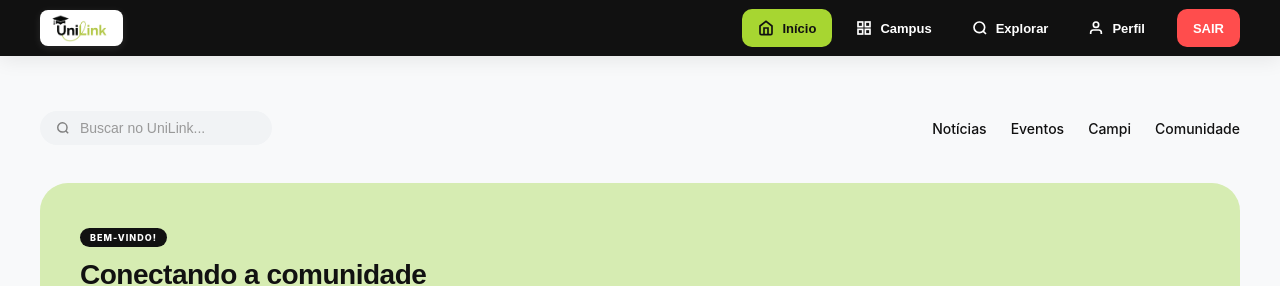
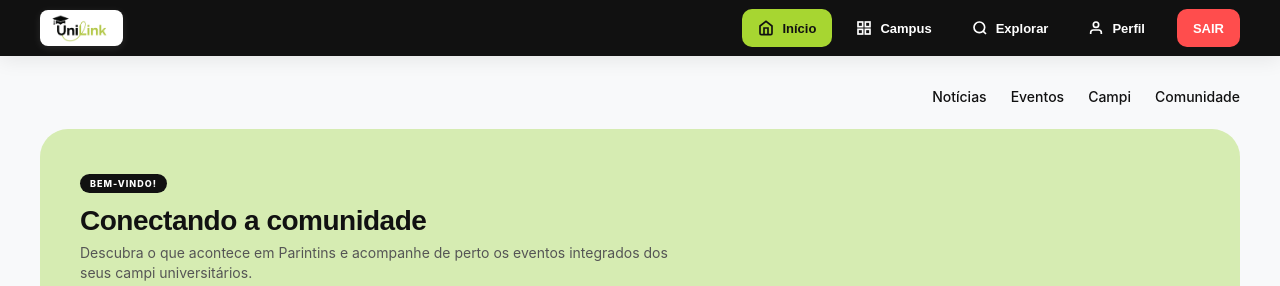
Before and after one commit to unilinkpin/unilink, a React (Vite) app in the folder unilink-web/: page /home in a window 1280 px wide. Shown: the top 286 px of the page. Built offline with nearby package versions, Linux system fonts and the light colour scheme; no server answers.

Commit message:
Ajustes na pesquisa da home

```diff
--- a/unilink-web/src/features/discovery/views/Explorar.styles.ts
+++ b/unilink-web/src/features/discovery/views/Explorar.styles.ts
@@ -20,11 +20,12 @@ export const HeaderWrapper = styled.header`
   display: flex;
   justify-content: space-between;
   align-items: center;
-  margin-bottom: 32px;
+  margin-bottom: 24px;
   gap: 24px;
   @media (max-width: 1024px) {
     flex-direction: column;
-    align-items: flex-start;
+    align-items: stretch;
+    gap: 16px;
   }
 `;
 
@@ -34,9 +35,9 @@ export const HeaderLeftRow = styled.div`
   gap: 32px;
   flex: 1;
   width: 100%;
-  @media (max-width: 600px) {
+  @media (max-width: 1024px) {
     flex-direction: column;
-    align-items: flex-start;
+    align-items: stretch;
     gap: 16px;
   }
 `;
@@ -59,13 +60,18 @@ export const SearchBar = styled.div`
   background: ${colors.white};
   border-radius: 24px;
   border: 1px solid ${colors.border};
+  box-sizing: border-box;
   input {
     border: none;
     outline: none;
     width: 100%;
     font-size: 15px;
     color: ${colors.black};
+    background: transparent;
     &::placeholder { color: ${colors.textSecondary}; }
+  }
+  @media (max-width: 1024px) {
+    max-width: 100%;
   }
 `;
 
@@ -110,6 +116,9 @@ export const CategoriesContainer = styled.div`
   border-bottom: 1px solid ${colors.border};
   padding-bottom: 12px;
   overflow-x: auto;
+  width: 100%;
+  box-sizing: border-box;
+  -webkit-overflow-scrolling: touch;
   &::-webkit-scrollbar {
     display: none;
   }
--- a/unilink-web/src/features/discovery/views/Home.styles.ts
+++ b/unilink-web/src/features/discovery/views/Home.styles.ts
@@ -24,44 +24,27 @@ export const LogoTitle = styled.h1`
 
 export const Header = styled.header`
   display: flex;
-  justify-content: space-between;
+  justify-content: flex-end;
   align-items: center;
-  height: 80px;
-  background-color: transparent;
   width: 100%;
   box-sizing: border-box;
-  margin-bottom: 15px;
+  margin-bottom: 24px;
+  @media (max-width: 768px) {
+    justify-content: center;
+  }
 `;
 
 export const HeaderLeft = styled.div`
-  display: flex;
-  align-items: center;
-  gap: 16px;
+  display: none;
 `;
 
 export const HeaderRight = styled.div`
   display: flex;
   align-items: center;
-  gap: 32px;
-`;
-
-export const SearchBar = styled.div`
-  display: flex;
-  align-items: center;
-  background-color: #F1F3F5;
-  border-radius: 20px;
-  padding: 8px 16px;
-  gap: 8px;
-  width: 200px;
-  input {
-    border: none;
-    background: transparent;
-    outline: none;
-    font-size: 14px;
+  gap: 24px;
+  @media (max-width: 768px) {
     width: 100%;
-    &::placeholder {
-      color: #999;
-    }
+    justify-content: center;
   }
 `;
 
@@ -79,22 +62,9 @@ export const NavLinks = styled.nav`
     }
   }
   @media (max-width: 768px) {
-    display: none;
-  }
-`;
-
-export const ButtonEntrar = styled.button`
-  background-color: #ff4d4d;
-  color: ${colors.white};
-  border: none;
-  border-radius: 20px;
-  padding: 8px 24px;
-  font-weight: 700;
-  font-size: 14px;
-  cursor: pointer;
-  transition: background-color 0.2s;
-  &:hover {
-    background-color: #ff3333;
+    width: 100%;
+    justify-content: space-around;
+    gap: 8px;
   }
 `;
 
--- a/unilink-web/src/features/discovery/views/Home.tsx
+++ b/unilink-web/src/features/discovery/views/Home.tsx
@@ -79,15 +79,7 @@ export default function Home() {
   return (
     <Layout>
       <S.Header>
-        <S.HeaderLeft>
-          <S.SearchBar>
-            <svg width="16" height="16" viewBox="0 0 24 24" fill="none" stroke="#7F7F7F" strokeWidth="2.5">
-              <circle cx="11" cy="11" r="8" />
-              <line x1="21" y1="21" x2="16.65" y2="16.65" />
-            </svg>
-            <input type="text" placeholder="Buscar no UniLink..." />
-          </S.SearchBar>
-        </S.HeaderLeft>
+        <S.HeaderLeft />
         <S.HeaderRight>
           <S.NavLinks>
             <a href="#noticias">Notícias</a>
```
